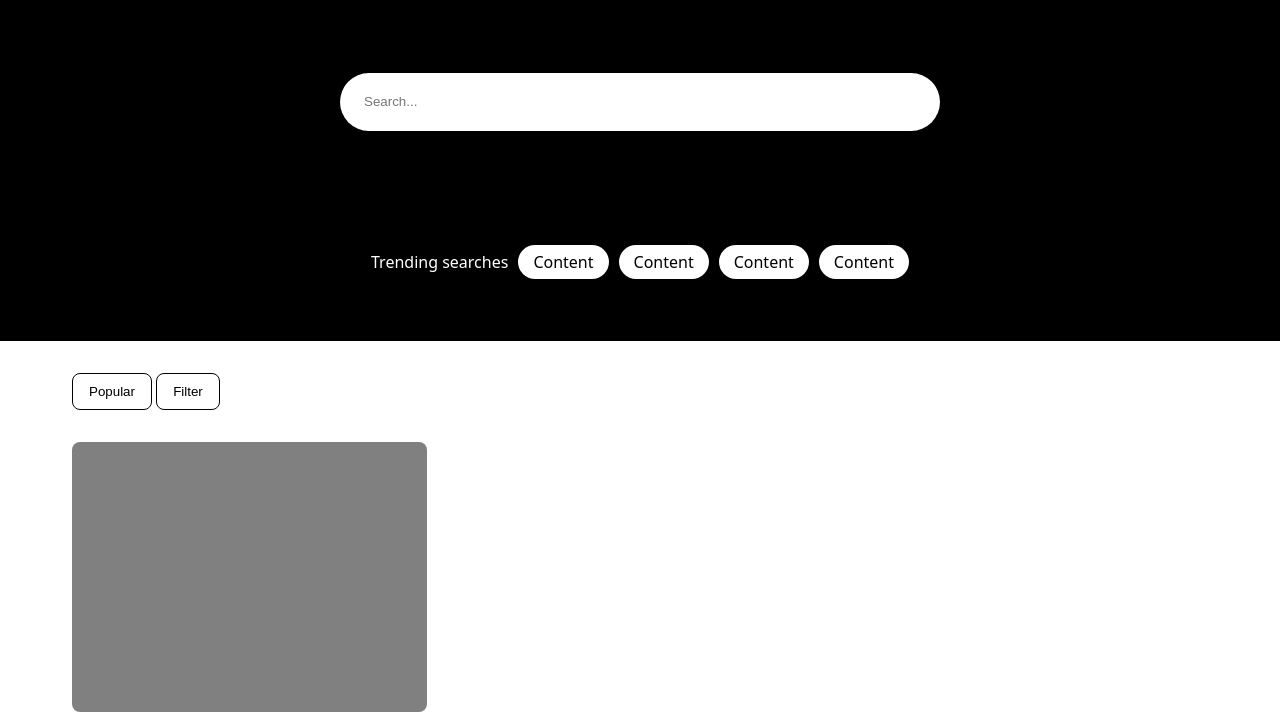
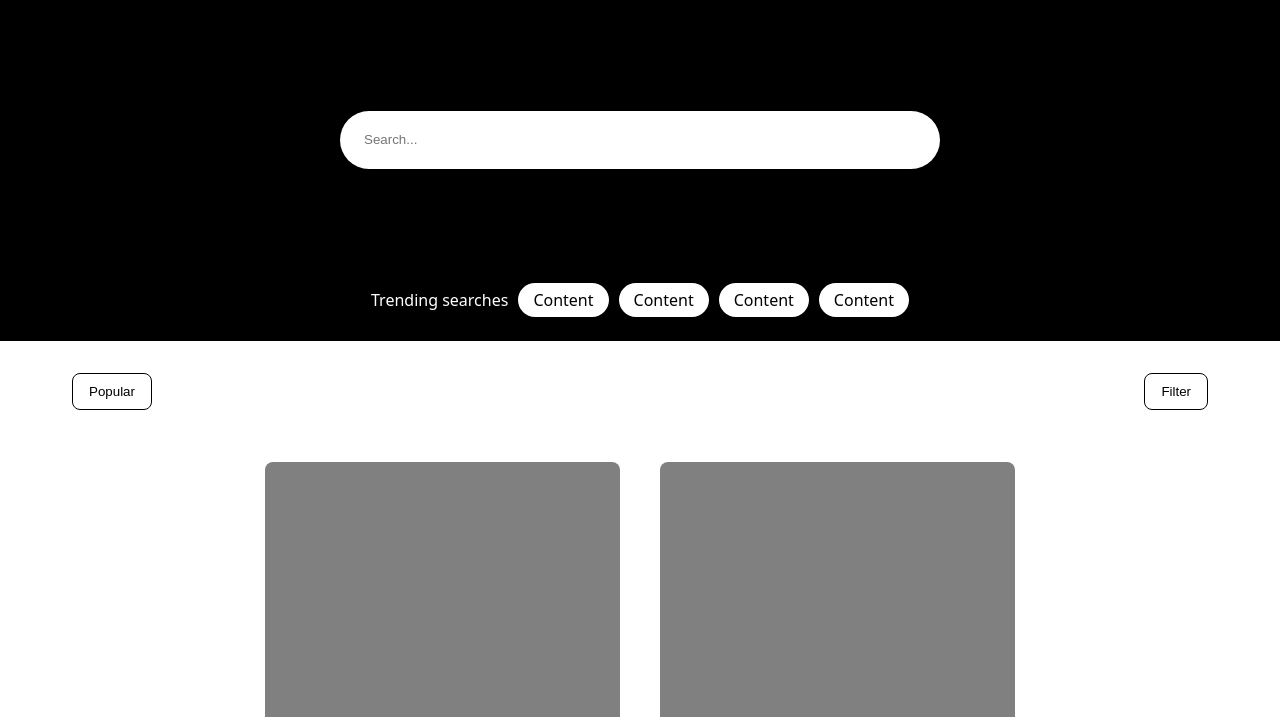
Before and after one commit to Gabe-N-G/flexbox-lab, a plain HTML site: page index.html in a window 1280 px wide. Shown: the part 170-887 px from the top of the page. Drawn offline with Linux system fonts and the light colour scheme.

Commit message:
Finished

```diff
--- a/css/style.css
+++ b/css/style.css
@@ -36,13 +36,18 @@
 
 #hero{
     display:flex;
-    flex-wrap: wrap;
-    justify-content: center;
+    flex-direction: column;
+    /* justify-content: center; */
+    justify-content: space-between;
+    align-items: center;
+
 }
 
-#hero #trending{
+
+#trending{
     /* color:#ea4c89; */
     display: flex;
+    justify-content: center;
     align-items: center;
     gap: 10px
 }
@@ -81,6 +86,17 @@
   main {
     background-color: white;
     padding: 32px 72px;
+    display: flex;
+    flex-wrap: wrap;
+    justify-content: center;
+  }
+  .card-footer{
+    display: flex;
+    justify-content: space-between;
+  }
+
+  .card{
+    margin: 20px;
   }
 
   nav button {
@@ -110,6 +126,9 @@
   #subnav {
     padding: 32px 72px 0;
     background-color: white;
+    color: red;
+    display: flex;
+    justify-content: space-between;
   }
 
   #subnav button {
@@ -125,3 +144,11 @@
     border-radius: 50px;
     padding: 6px 15px;
   }
+
+
+  #search{
+    /* background-color: red; */
+    display : flex;
+    justify-content: center;
+    align-items: center;
+  }
--- a/index.html
+++ b/index.html
@@ -24,7 +24,7 @@
       <h1>Explore the world's best web designs.</h1>
       <h2>Created by top-rated design and creative professionals.</h2>
     </div>
-    <input type="text" placeholder="Search..."/>
+    <input id="search" type="text" placeholder="Search..."/>
     <div id="trending">
       Trending searches
       <p>Content</p>
```
